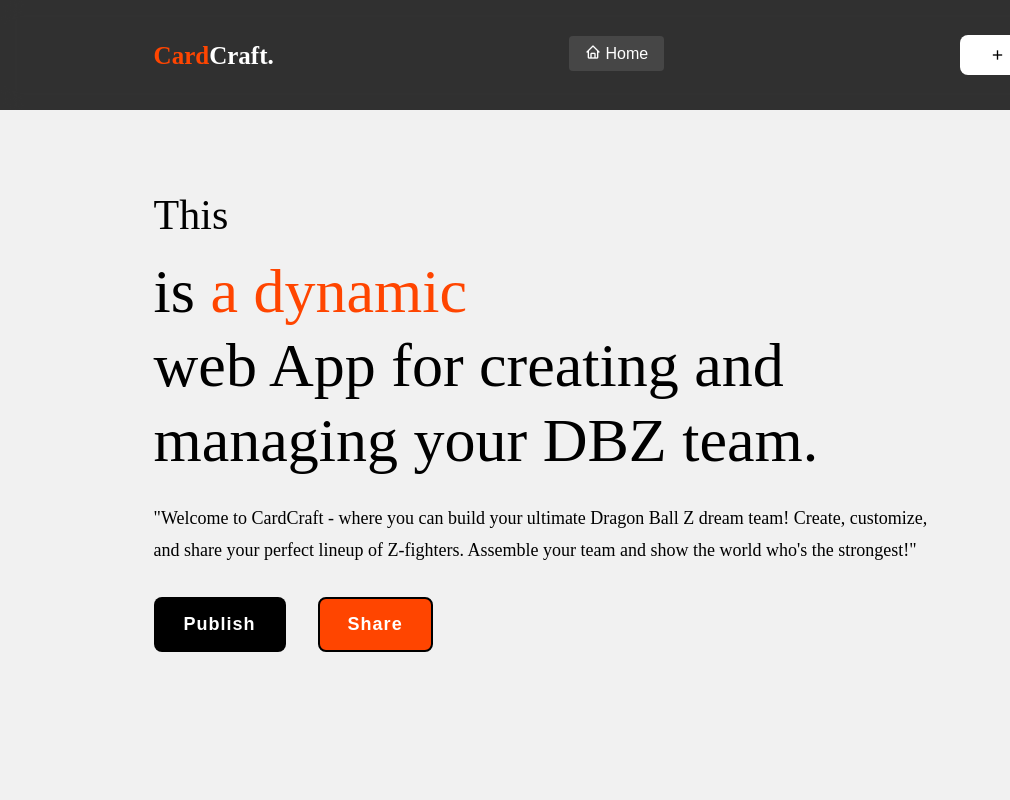
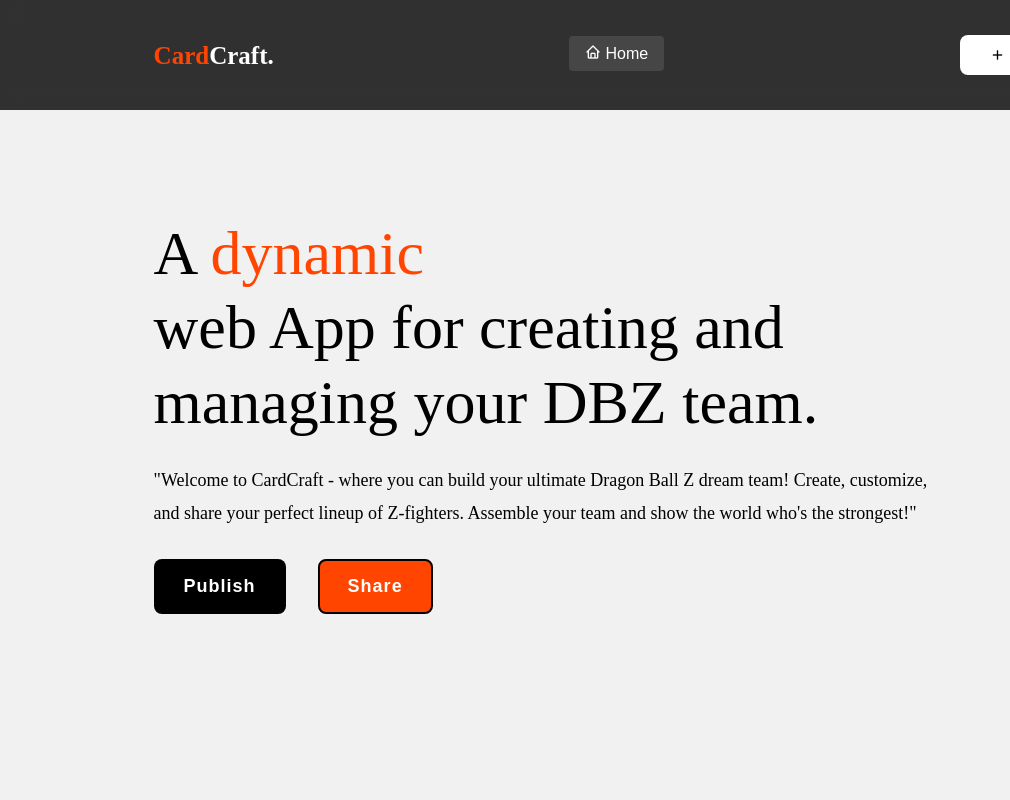
Before and after one commit to Dieg0DH/CardCraft, a website: page index.html in a window 1280 px wide. Shown: the top 800 px of the page, 0-1010 px from the left. Drawn offline with nearby package versions, Linux system fonts and the light colour scheme.

Commit message:
refactor: remove h3 and reword h1 for better content flow

```diff
--- a/index.html
+++ b/index.html
@@ -39,11 +39,9 @@
 
     <section class="home">
       <div class="home-content">
-        <h3>This</h3>
-
         <h1>
-          is <span>a dynamic<br /></span>web App for creating and managing your
-          DBZ team.
+          A <span>dynamic<br /></span>web App for creating and managing your DBZ
+          team.
         </h1>
 
         <p>
```
